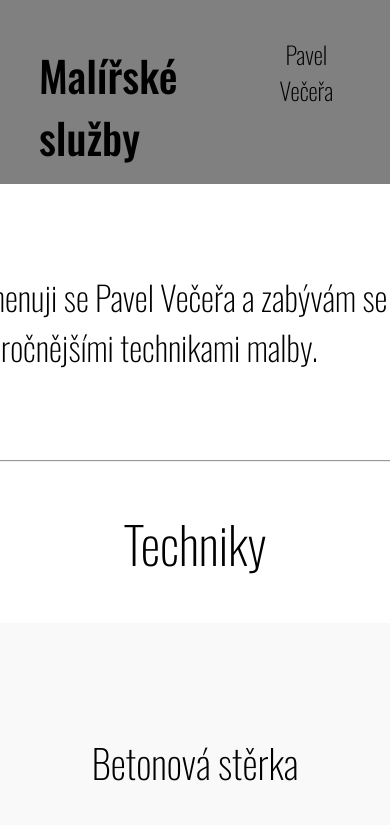
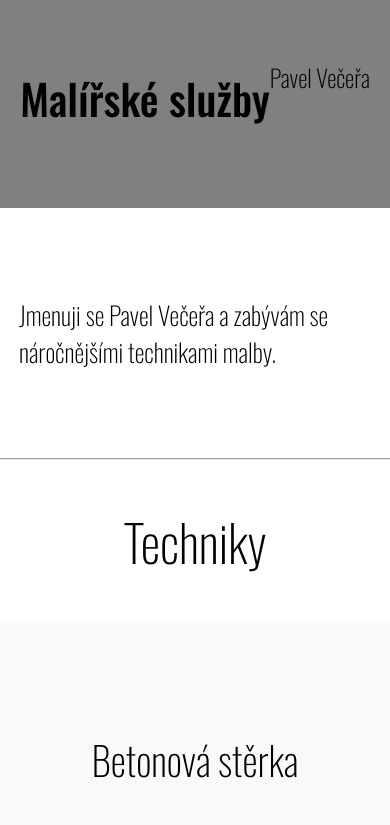
Before and after one commit to JanCech9/Malir, a plain HTML site: page index.html in a window 390 px wide. Shown: the top 825 px of the page. Drawn offline with nearby package versions, Linux system fonts and the light colour scheme.

Commit message:
fix: intro center

```diff
--- a/style/style.css
+++ b/style/style.css
@@ -50,6 +50,8 @@
 
 }
 .intro {
+    display: flex;
+    justify-content: center;
     margin: 20% 0%;
 }
 
@@ -128,6 +130,13 @@
 
 }
 @media (max-width: 768px) {
+    header{
+        padding: 10% 0% 0% 0%;
+    }
+    .intro {
+        margin: 20% 10%;
+        font-size: 3vh;
+    }
     /* Stack content for smaller screens */
     .technique {
         flex-direction: column;
```
